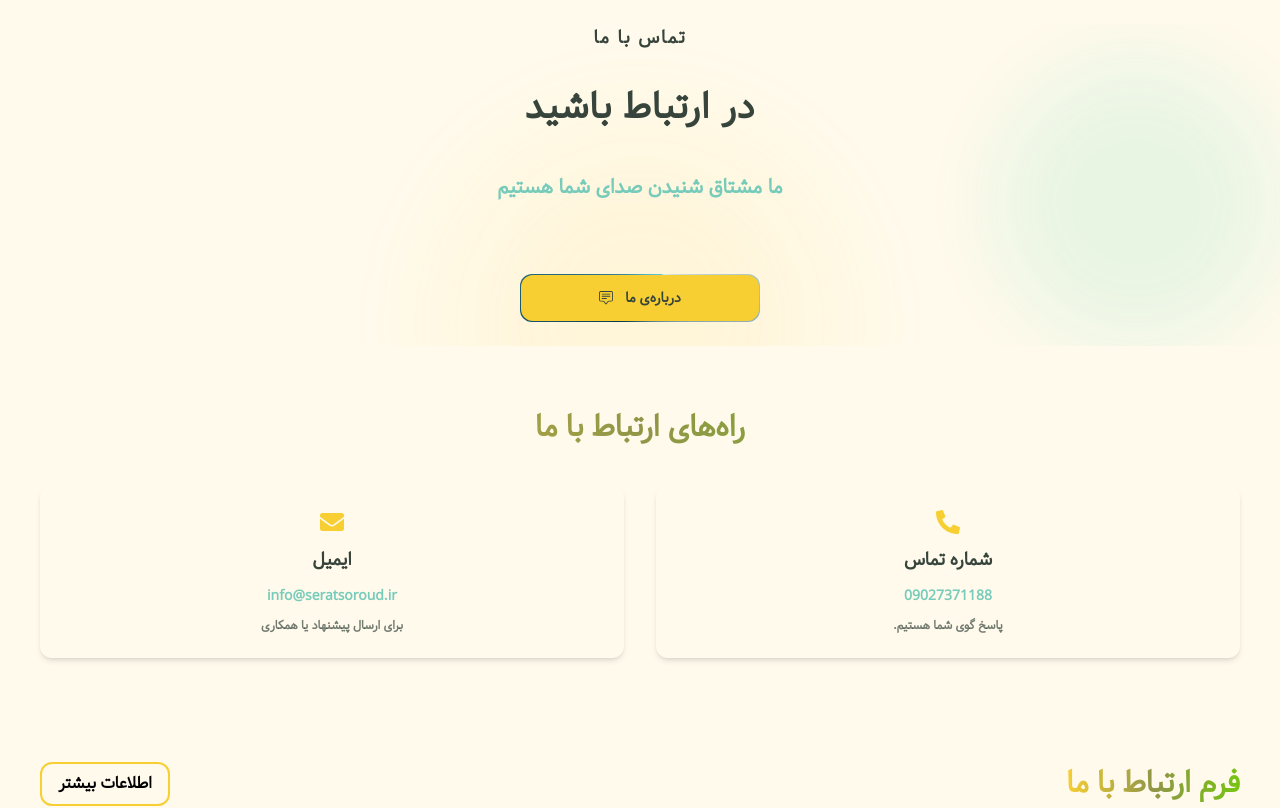
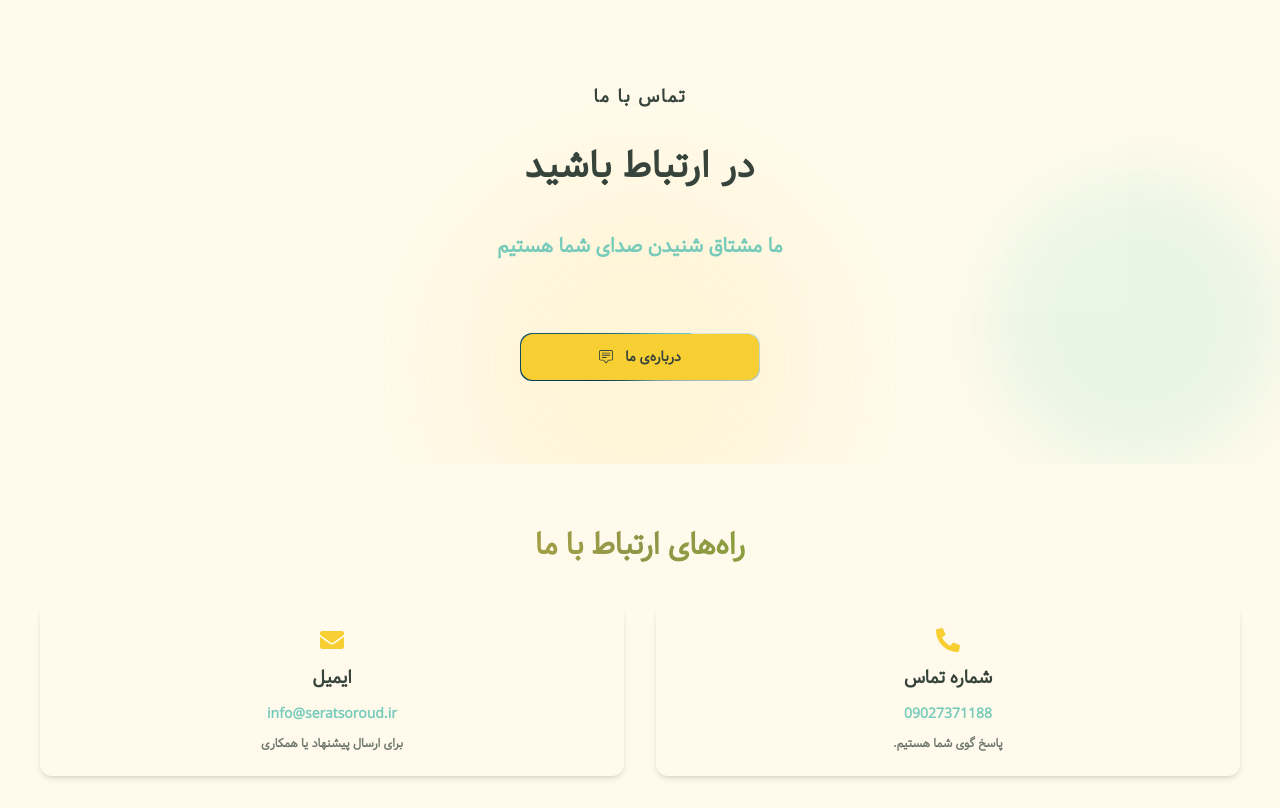
Before and after one commit to Mobin-Heydari/Sarat, a Next.js app in the folder frontend/: page /contact-us in a window 1280 px wide. Shown: the top 808 px of the page. Built offline with nearby package versions, Linux system fonts and the light colour scheme.

Commit message:
The HeroSection is  optimized.

```diff
--- a/frontend/src/components/HeroSection.tsx
+++ b/frontend/src/components/HeroSection.tsx
@@ -26,7 +26,7 @@ const HeroSection = ({
   buttonClasses?: string;
 }) => {
   return (
-    <section className="relative w-full min-h-[40vh] flex items-center justify-center overflow-hidden bg-base-light dark:bg-base-dark">
+    <section className="relative w-full min-h-[55vh] flex items-center justify-center overflow-hidden bg-base-light dark:bg-base-dark">
       {/* Ambient Glow */}
       <div className="absolute inset-0 z-0 pointer-events-none">
         <div className="absolute top-1/3 left-1/2 w-96 h-96 bg-primary-light/10 dark:bg-primary-dark/10 blur-3xl rounded-full animate-pulse -translate-x-1/2" />
```
